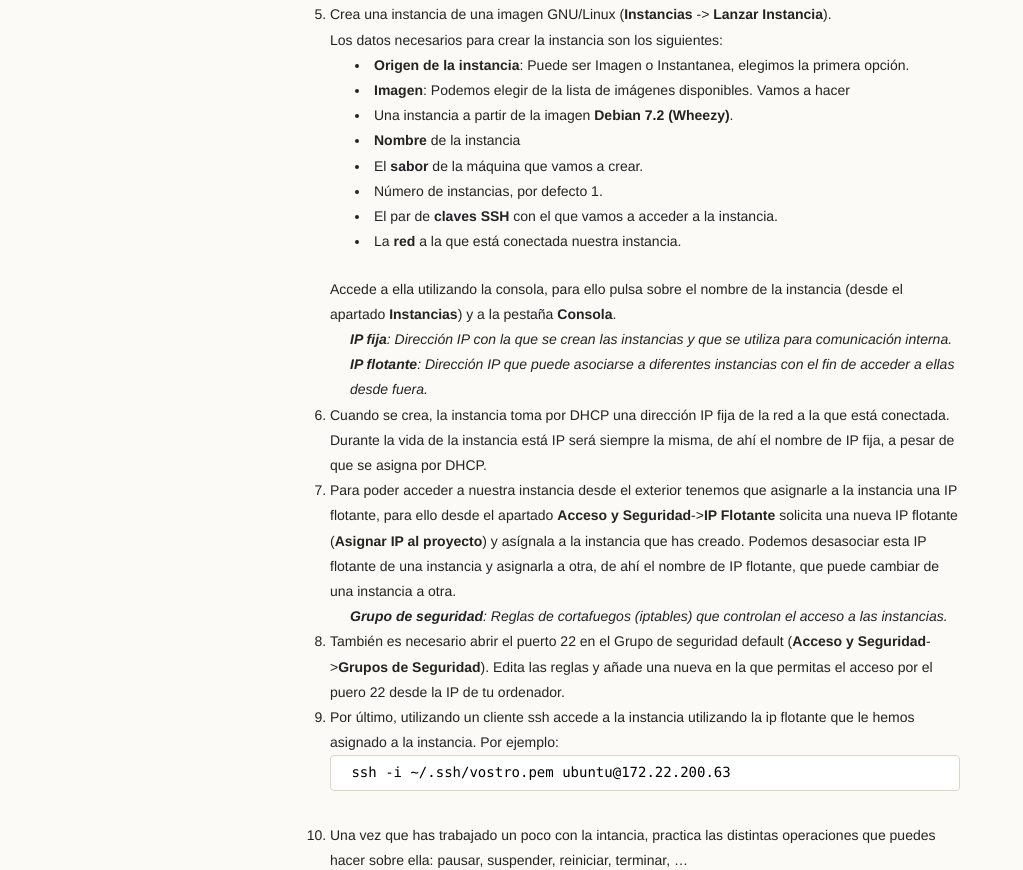
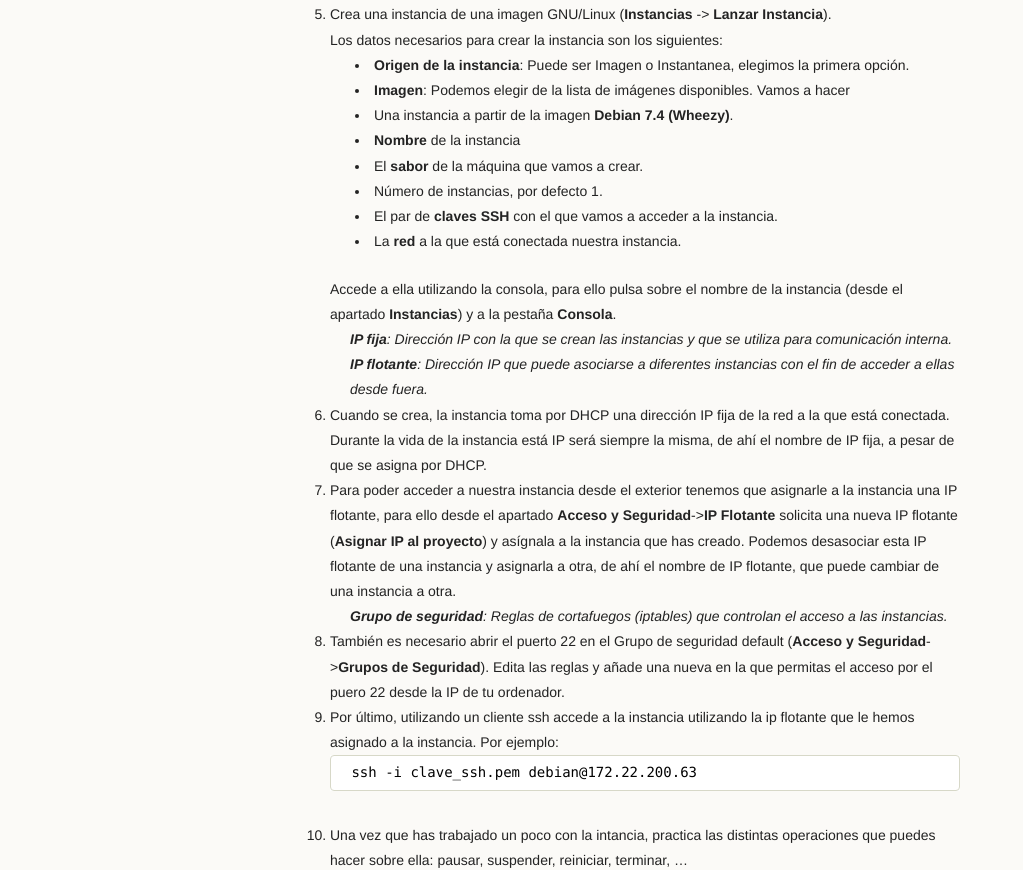
Before and after one commit to iesgn/cloud, a Jekyll site: the page built from curso/u4/practica_linux.md, in a window 1280 px wide. Shown: the part 932-1802 px from the top of the page, without its empty margins (0-1023 px from the left). Built offline with Jekyll 4.4.1, drawn with Linux system fonts in a browser that asks for light colours.

Commit message:
Corrección de errores práctica linux

```diff
--- a/curso/u4/practica_linux.md
+++ b/curso/u4/practica_linux.md
@@ -59,7 +59,7 @@ Instancia**).
        primera opción.
 	* **Imagen**: Podemos elegir de la lista de imágenes disponibles. Vamos a
        hacer
-	* Una instancia a partir de la imagen **Debian 7.2 (Wheezy)**.
+	* Una instancia a partir de la imagen **Debian 7.4 (Wheezy)**.
 	* **Nombre** de la instancia
 	* El **sabor** de la máquina que vamos a crear.
 	* Número de instancias, por defecto 1.
@@ -97,7 +97,7 @@ nueva en la que permitas el acceso por el puero 22 desde la IP de tu ordenador.
 9. Por último, utilizando un cliente ssh accede a la instancia utilizando la ip
 flotante que le hemos asignado a la instancia. Por ejemplo:
 
-        ssh -i ~/.ssh/vostro.pem ubuntu@172.22.200.63
+        ssh -i clave_ssh.pem debian@172.22.200.63
 
 10. Una vez que has trabajado un poco con la intancia, practica las distintas
 operaciones que puedes hacer sobre ella: pausar, suspender, reiniciar, terminar,
```
